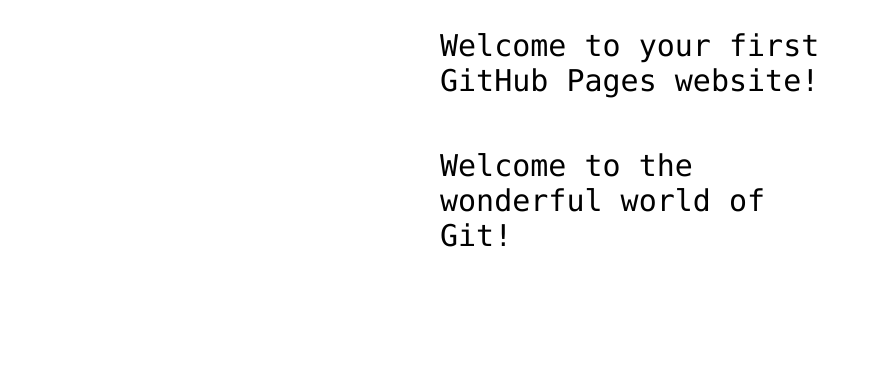
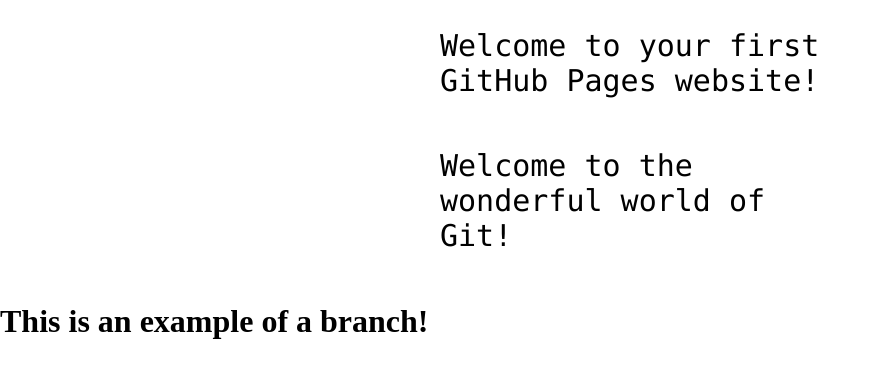
Before and after one commit to shitzngiggles/hello-world, a plain HTML site: page index.html in a window 1280 px wide. Shown: the part 360-738 px from the top of the page, without its empty margins (0-895 px from the left). Drawn offline with Linux system fonts and the light colour scheme.

Commit message:
Testing a branch

```diff
--- a/index.html
+++ b/index.html
@@ -15,5 +15,7 @@
 <p>Welcome to your first GitHub Pages website!</p>
 <p>Welcome to the wonderful world of Git!</p>
 
+<h1>This is an example of a branch!</h1>
+
 </body>
 </html>
```
